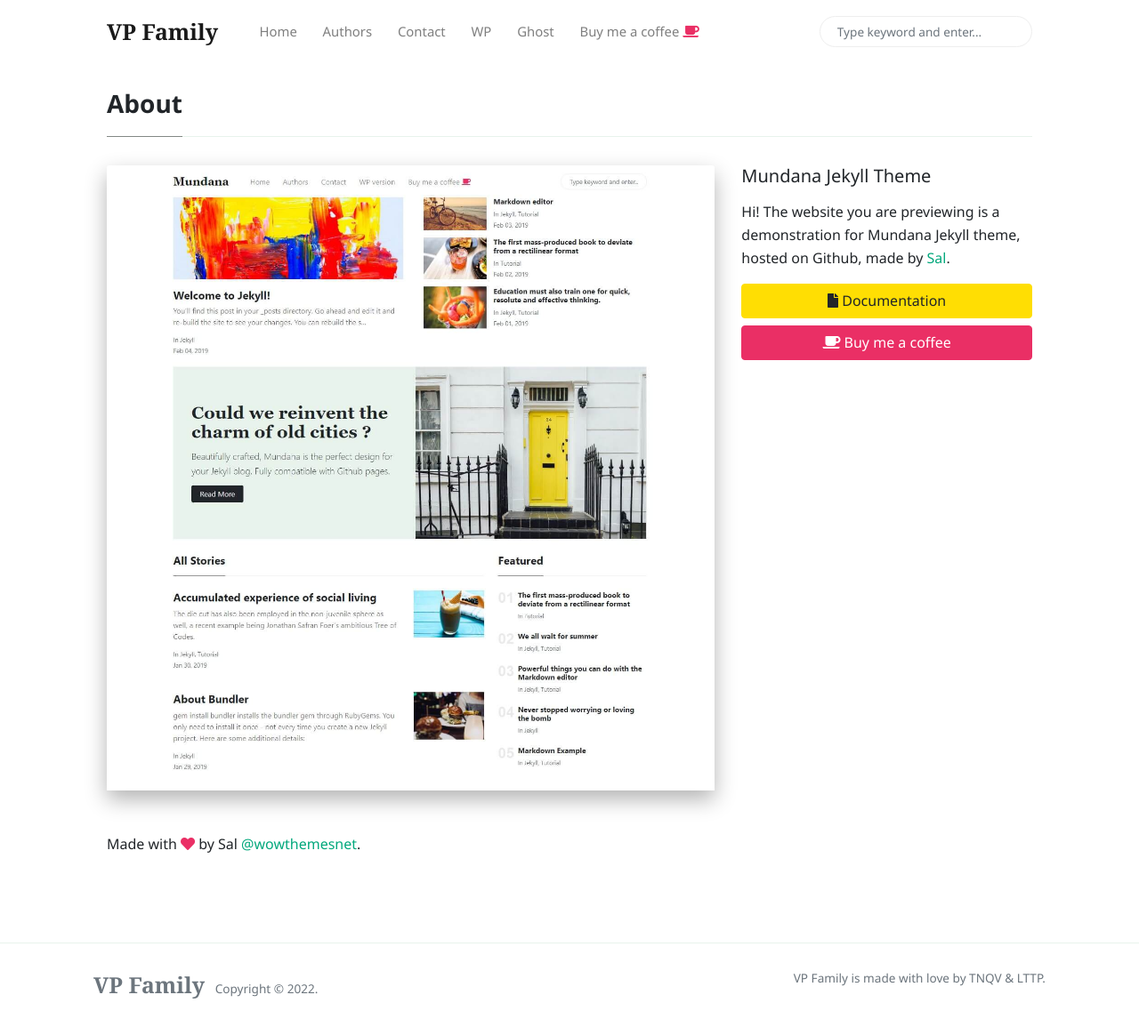
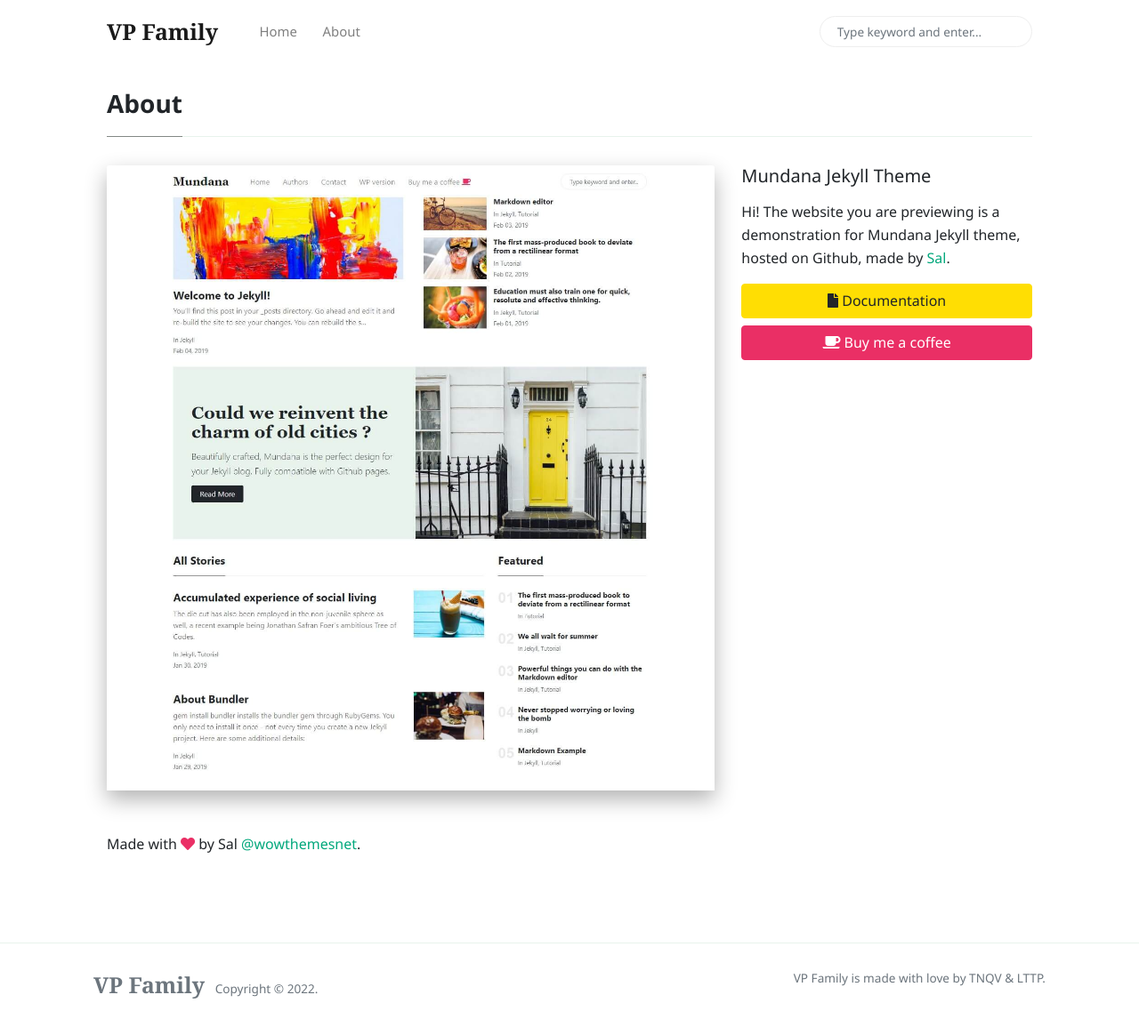
Before and after one commit to vpfamily/vpfamily.github.io, a Jekyll site: the page built from _pages/about.md, in a window 1280 px wide and 1155 px high. Shown: the whole window at 89% size. Built offline with Jekyll 4.4.1, drawn with Linux system fonts in a browser that asks for light colours; nearby versions of some CDN libraries; comment, search, counter and statistics services are not loaded.

Commit message:
Add about page

```diff
--- a/_includes/menu-header.html
+++ b/_includes/menu-header.html
@@ -4,17 +4,20 @@
 <a class="nav-link" href="{{site.baseurl}}/index.html">Home</a>
 </li>
 <li class="nav-item">
+<a class="nav-link" href="{{site.baseurl}}/about.html">About</a>
+</li>
+<!-- <li class="nav-item">
 <a class="nav-link" href="{{site.baseurl}}/authors-list.html">Authors</a>
-</li>
-<li class="nav-item">
+</li> -->
+<!-- <li class="nav-item">
 <a class="nav-link" href="{{site.baseurl}}/contact.html">Contact</a>
-</li>
-<li class="nav-item">
+</li> -->
+<!-- <li class="nav-item">
 <a target="_blank" class="nav-link" href="https://www.wowthemes.net/themes/mundana-wordpress/">WP</a>
-</li>
-<li class="nav-item">
+</li> -->
+<!-- <li class="nav-item">
 <a target="_blank" class="nav-link" href="https://www.wowthemes.net/themes/mundana-ghost/">Ghost</a>
-</li>
-<li class="nav-item">
+</li> -->
+<!-- <li class="nav-item">
 <a target="_blank" class="nav-link" href="https://www.wowthemes.net/donate/">Buy me a coffee <i class="fa fa-coffee text-danger"></i></a>
-</li>
+</li> -->
```
